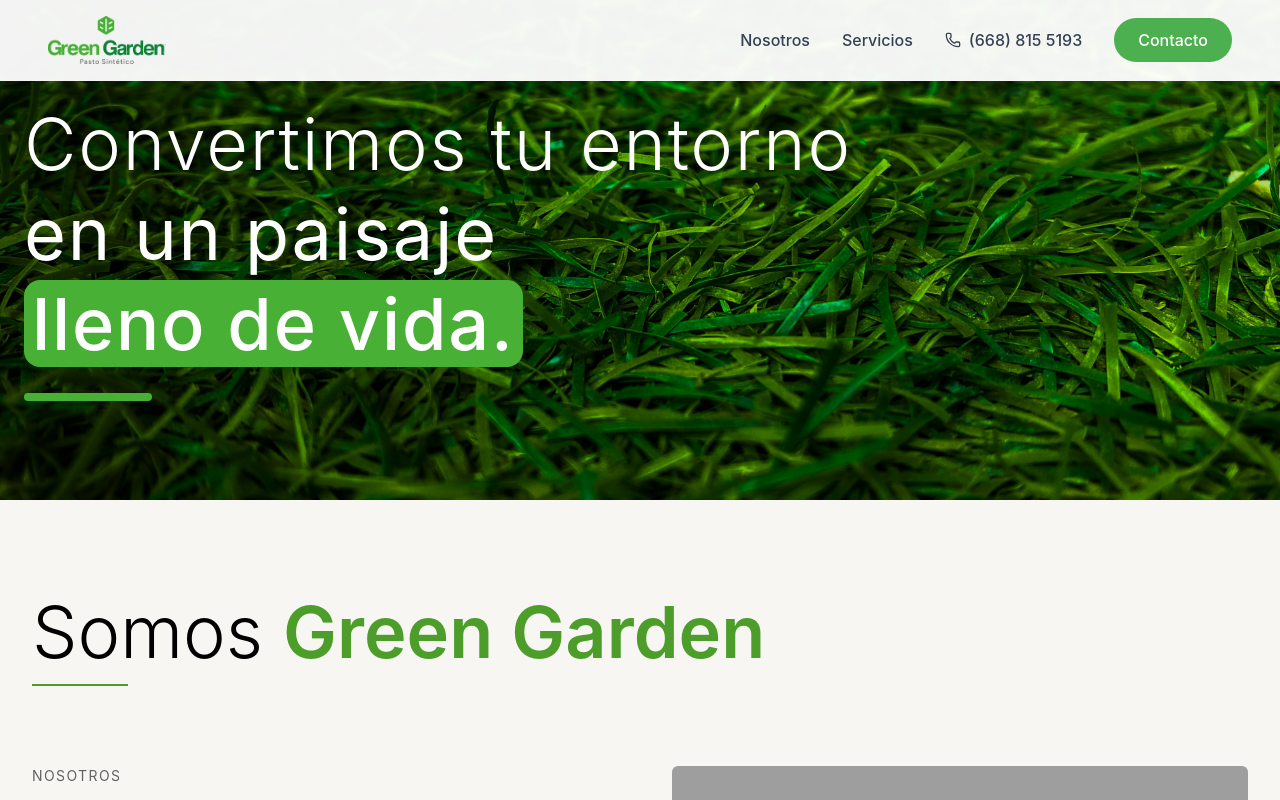
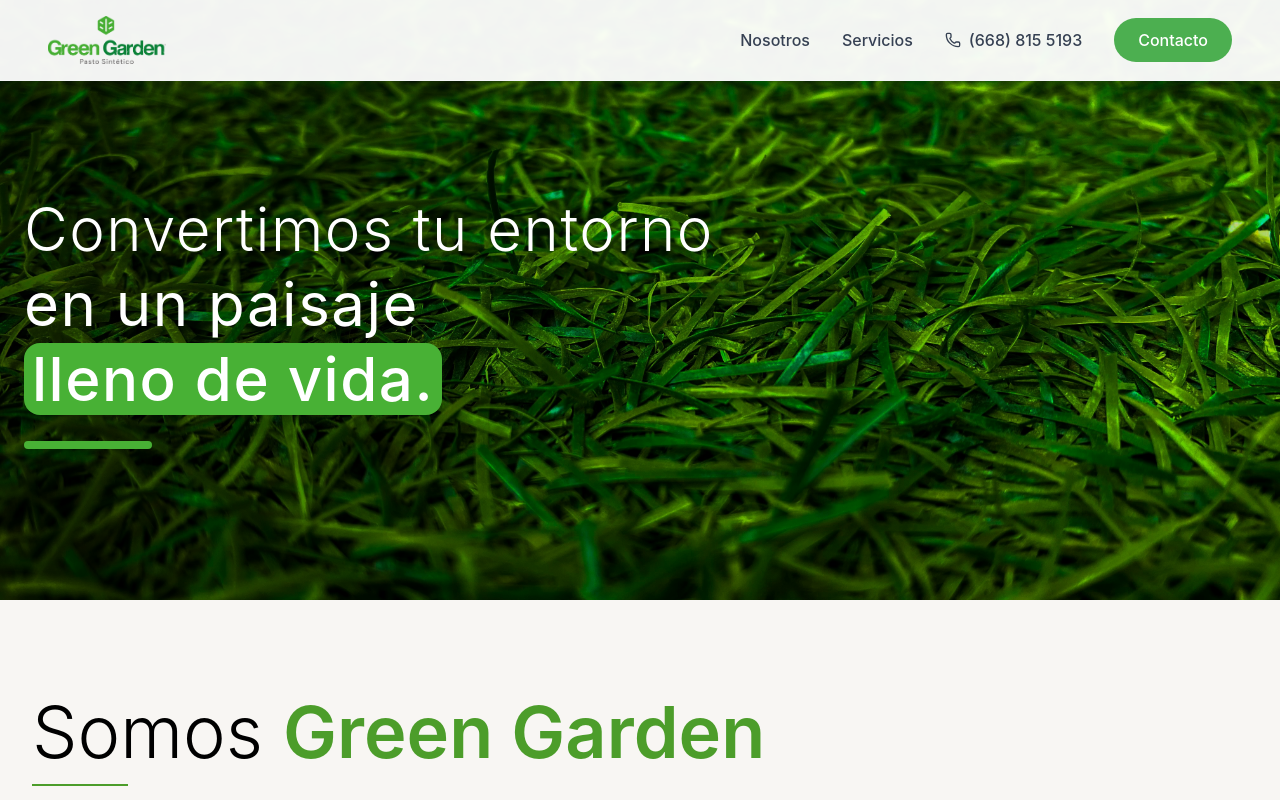
Before and after one commit to desarrolloCoeur/green-garden, a Next.js app: page / in a window 1280 px wide. Shown: the top 800 px of the page. Built offline with nearby package versions, Linux system fonts and the light colour scheme; grey boxes are pictures that could not be loaded.

Commit message:
changed font size on hero

```diff
--- a/components/Hero.jsx
+++ b/components/Hero.jsx
@@ -2,7 +2,7 @@ import Image from "next/image"
 
 export default function Hero() {
   return (
-    <section id="inicio" className="relative h-[500px] flex flex-col items-center justify-center overflow-hidden">
+    <section id="inicio" className="relative h-[600px] flex flex-col items-center justify-center overflow-hidden">
       <div className="absolute inset-0 z-0">
         <Image src="/assets/hero.jpg" alt="Green Garden Background" fill className="w-full h-full object-cover" />
         <div className="absolute inset-0 bg-gradient-to-r from-black/60 via-black/10 to-transparent"></div>
@@ -10,7 +10,7 @@ export default function Hero() {
 
       <div className="relative z-10 max-w-7xl mx-auto px-6 w-full">
         {/* Main text */}
-        <h1 className="text-4xl md:text-6xl lg:text-7xl font-light text-white leading-tight tracking-wide text-left">
+        <h1 className="text-4xl lg:text-6xl font-light text-white leading-tight tracking-wide text-left mt-10">
           Convertimos tu entorno
           <br />
           <span className="font-normal">en un paisaje</span>
```
